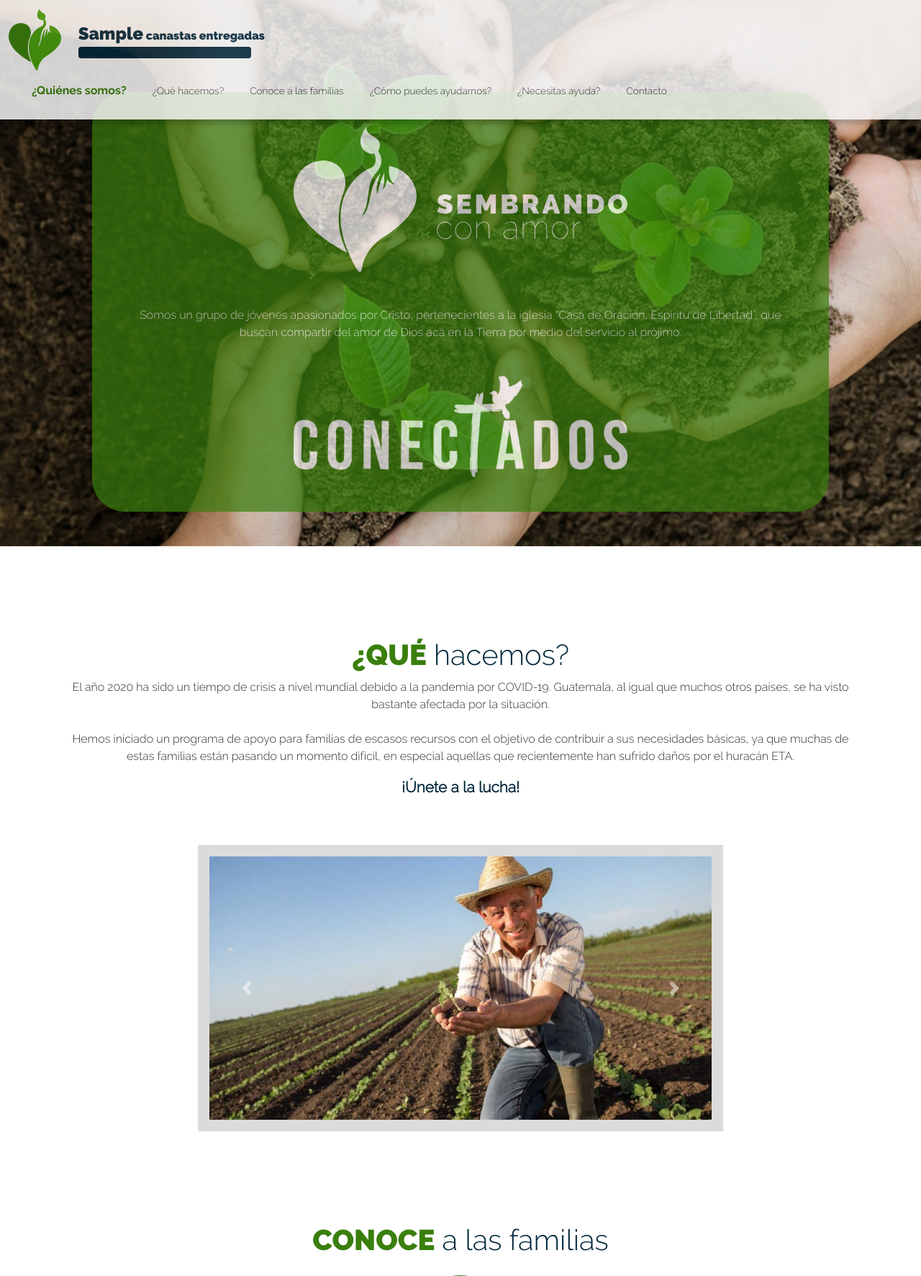
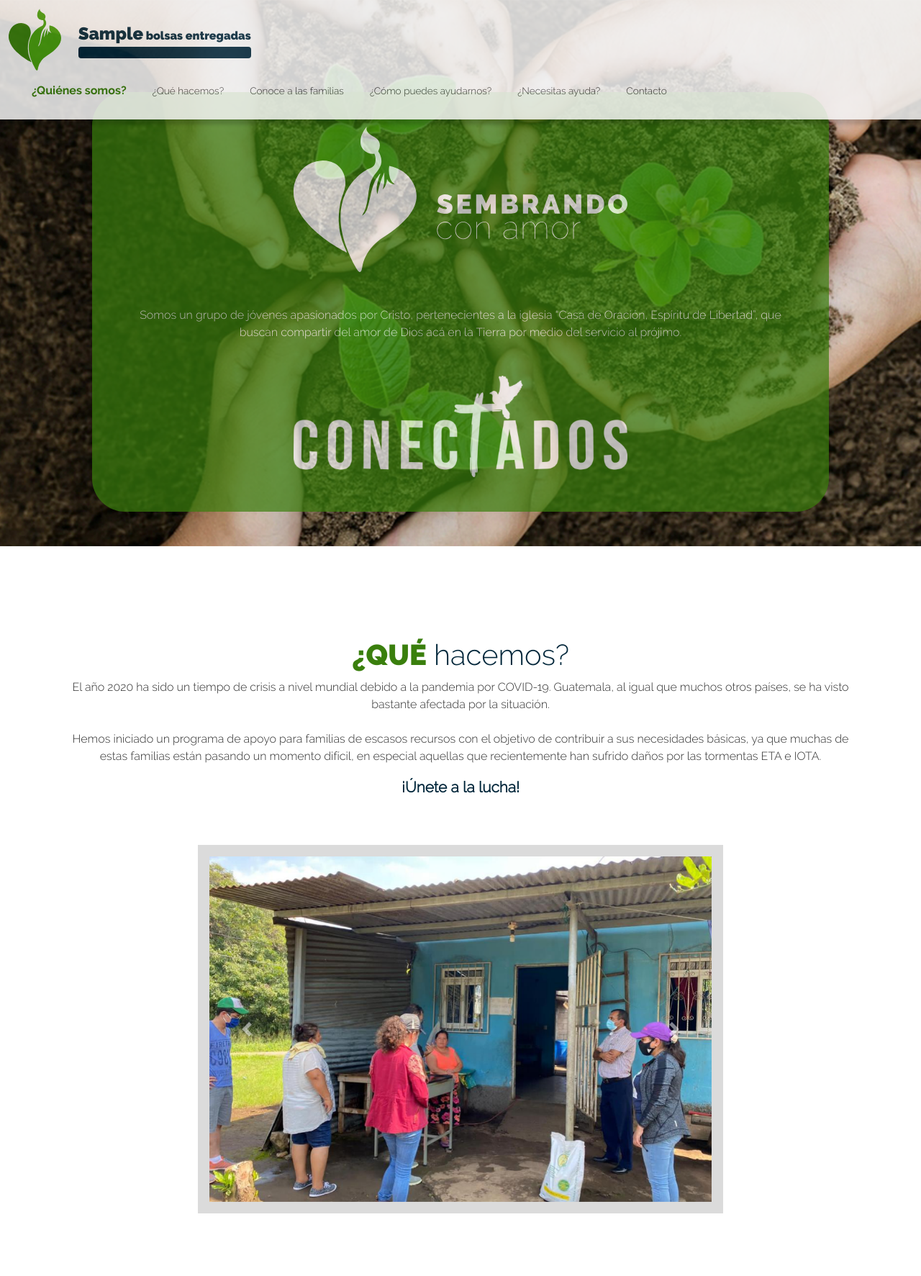
Before and after one commit to LuisFarfan57/SembrandoConAmor, a Symfony app: template app/SembrandoConAmor/templates/Homepage/homepage.html.twig in a window 1280 px wide. Shown: the top 1773 px of the page at 72% size. Run offline with Twig, Linux system fonts and the light colour scheme; the template is opened without the code that fills it: most values are stand-ins (such as "Sample title", 1, 10 or a date in 2020); some libraries are stand-ins or nearby versions.

Commit message:
Cambios en carousel y donación de bolsas

```diff
--- a/app/SembrandoConAmor/public/css/Homepage/homepageStyle.css
+++ b/app/SembrandoConAmor/public/css/Homepage/homepageStyle.css
@@ -124,6 +124,24 @@ body {
     padding-top: 8rem;
 }
 
+#carouselQueHacemos {
+    height: 30rem;
+    overflow: hidden;
+}
+
+.carousel-inner {
+    height: 100%;
+}
+
+.carousel-item {
+    height: 100%;
+}
+
+.carousel-item img {
+    object-fit: cover;
+    height: 100%;
+}
+
 .contenedor_texto_carousel {
     background: rgba(0, 0, 0, 0.45);
     color: white;
@@ -158,7 +176,7 @@ body {
 }
 
 .titulo_comoPuedesAyudarnos {
-    font-family: 'ralewayblack';
+    font-family: 'ralewayextrabold';
     color: #2D2D2D;
 }
 
--- a/app/SembrandoConAmor/src/Controller/AdminController.php
+++ b/app/SembrandoConAmor/src/Controller/AdminController.php
@@ -60,7 +60,11 @@ class AdminController extends AbstractController
                 $donacionMonetaria->setNombre($request->request->get('nombreDonacion'));
             }
 
-            $donacionMonetaria->setCantidad($request->request->get('cantidadDonacion'));
+            if (trim($request->request->get('cantidadDonacion')) !== '')
+                $donacionMonetaria->setCantidad($request->request->get('cantidadDonacion'));
+
+            if (trim($request->request->get('cantidadBolsas')) !== '')
+                $donacionMonetaria->setCantidadBolsas($request->request->get('cantidadBolsas'));
 
             $entityManager->persist($donacionMonetaria);
             $entityManager->flush();
--- a/app/SembrandoConAmor/src/Controller/HomepageController.php
+++ b/app/SembrandoConAmor/src/Controller/HomepageController.php
@@ -19,7 +19,9 @@ class HomepageController extends AbstractController
      */
     function homepage(Request $request, EntityManagerInterface $entityManager, DonacionMonetariaRepository $donacionMonetariaRepository) {
         $cantidadDonada = $donacionMonetariaRepository->getCantidadDonada();
-        $cantidadCanastas = $cantidadDonada ? $cantidadDonada / 75 : 0;
+        $cantidadCanastas = $donacionMonetariaRepository->getCantidadBolsas();
+        $cantidadCanastas = ($cantidadCanastas ? $cantidadCanastas : 0) + floor($cantidadDonada ? $cantidadDonada / 75 : 0);
+
         if ($request->getMethod() === 'POST') {
             if ($request->request->get('formulario') === 'formFamilia') {
                 $familia = new Familia();
--- a/app/SembrandoConAmor/templates/Homepage/homepage.html.twig
+++ b/app/SembrandoConAmor/templates/Homepage/homepage.html.twig
@@ -19,7 +19,7 @@
             <img id="iconoSembrandoConAmor" class="mr-4" src="{{ asset('assets/iconos/Homepage/icono_sembrandoConAmor_verde.svg') }}" alt="Sembrando con amor">
 
             <div>
-                <p class="Raleway-Black m-0" style="color: #00263A;"><span class="Raleway-Black" id="cantidadFamiliasAyudadas" style="font-size: 1.5rem;">{{ cantidadCanastas }}</span> canastas entregadas</p>
+                <p class="Raleway-Black m-0" style="color: #00263A;"><span class="Raleway-Black" id="cantidadFamiliasAyudadas" style="font-size: 1.5rem;">{{ cantidadCanastas }}</span> bolsas entregadas</p>
                 <div class="progress" id="barraDeProgreso">
                     <div class="progress-bar progress-bar-striped progress-bar-animated" role="progressbar" aria-valuenow="{{ cantidadCanastas }}" aria-valuemin="0" aria-valuemax="100" style="width: {{ cantidadCanastas }}%; background-color: #3A7F0D;"></div>
                 </div>
@@ -79,7 +79,7 @@
                     <h1><span class="tituloSeccionVerde Raleway-Black">¿QUÉ</span><span class="tituloSeccionNegro"> hacemos?</span></h1>
                     <p style="white-space: pre-line;">El año 2020 ha sido un tiempo de crisis a nivel mundial debido a la pandemia por COVID-19. Guatemala, al igual que muchos otros países, se ha visto bastante afectada por la situación.
 
-                        Hemos iniciado un programa de apoyo para familias de escasos recursos con el objetivo de contribuir a sus necesidades básicas, ya que muchas de estas familias están pasando un momento difícil, en especial aquellas que recientemente han sufrido daños por el huracán ETA.</p>
+                        Hemos iniciado un programa de apoyo para familias de escasos recursos con el objetivo de contribuir a sus necesidades básicas, ya que muchas de estas familias están pasando un momento difícil, en especial aquellas que recientemente han sufrido daños por las tormentas ETA e IOTA.</p>
                     <p class="tituloSeccionNegro font-weight-bolder" style="font-size: 130%;">¡Únete a la lucha!</p>
                 </div>
             </div>
@@ -90,7 +90,27 @@
                         <div id="carouselQueHacemos" class="carousel slide" data-ride="carousel">
                             <div class="carousel-inner">
                                 <div class="carousel-item active">
-                                    <img src="{{ asset('assets/imagenes/Homepage/Carrousel/carrousel1.png') }}" class="d-block w-100" alt="Imagen 1">
+                                    <img src="{{ asset('assets/imagenes/Homepage/Carrousel/imagen1.jpeg') }}" class="d-block w-100" alt="Imagen 1">
+                                </div>
+
+                                <div class="carousel-item">
+                                    <img src="{{ asset('assets/imagenes/Homepage/Carrousel/imagen2.jpeg') }}" class="d-block w-100" alt="Imagen 1">
+                                </div>
+
+                                <div class="carousel-item">
+                                    <img src="{{ asset('assets/imagenes/Homepage/Carrousel/imagen3.jpeg') }}" class="d-block w-100" alt="Imagen 1">
+                                </div>
+
+                                <div class="carousel-item">
+                                    <img src="{{ asset('assets/imagenes/Homepage/Carrousel/imagen4.jpeg') }}" class="d-block w-100" alt="Imagen 1">
+                                </div>
+
+                                <div class="carousel-item">
+                                    <img src="{{ asset('assets/imagenes/Homepage/Carrousel/imagen5.jpeg') }}" class="d-block w-100" alt="Imagen 1">
+                                </div>
+
+                                <div class="carousel-item">
+                                    <img src="{{ asset('assets/imagenes/Homepage/Carrousel/imagen6.jpeg') }}" class="d-block w-100" alt="Imagen 1">
                                 </div>
                             </div>
                             <a class="carousel-control-prev" href="#carouselQueHacemos" role="button" data-slide="prev">
```
Also changed, not shown: app/SembrandoConAmor/migrations/Version20201203001637.php (added, +31 -0 lines), app/SembrandoConAmor/src/Entity/DonacionMonetaria.php (+18 -1 lines), app/SembrandoConAmor/src/Repository/DonacionMonetariaRepository.php (+9 -0 lines), app/SembrandoConAmor/templates/Administrador/DonacionMonetaria/nueva_donacion_monetaria.html.twig (+11 -2 lines), app/SembrandoConAmor/public/assets/imagenes/Homepage/Carrousel/carrousel1.png (deleted), app/SembrandoConAmor/public/assets/imagenes/Homepage/Carrousel/imagen1.jpeg (added), app/SembrandoConAmor/public/assets/imagenes/Homepage/Carrousel/imagen2.jpeg (added), app/SembrandoConAmor/public/assets/imagenes/Homepage/Carrousel/imagen3.jpeg (added), app/SembrandoConAmor/public/assets/imagenes/Homepage/Carrousel/imagen4.jpeg (added), app/SembrandoConAmor/public/assets/imagenes/Homepage/Carrousel/imagen5.jpeg (added), app/SembrandoConAmor/public/assets/imagenes/Homepage/Carrousel/imagen6.jpeg (added).
